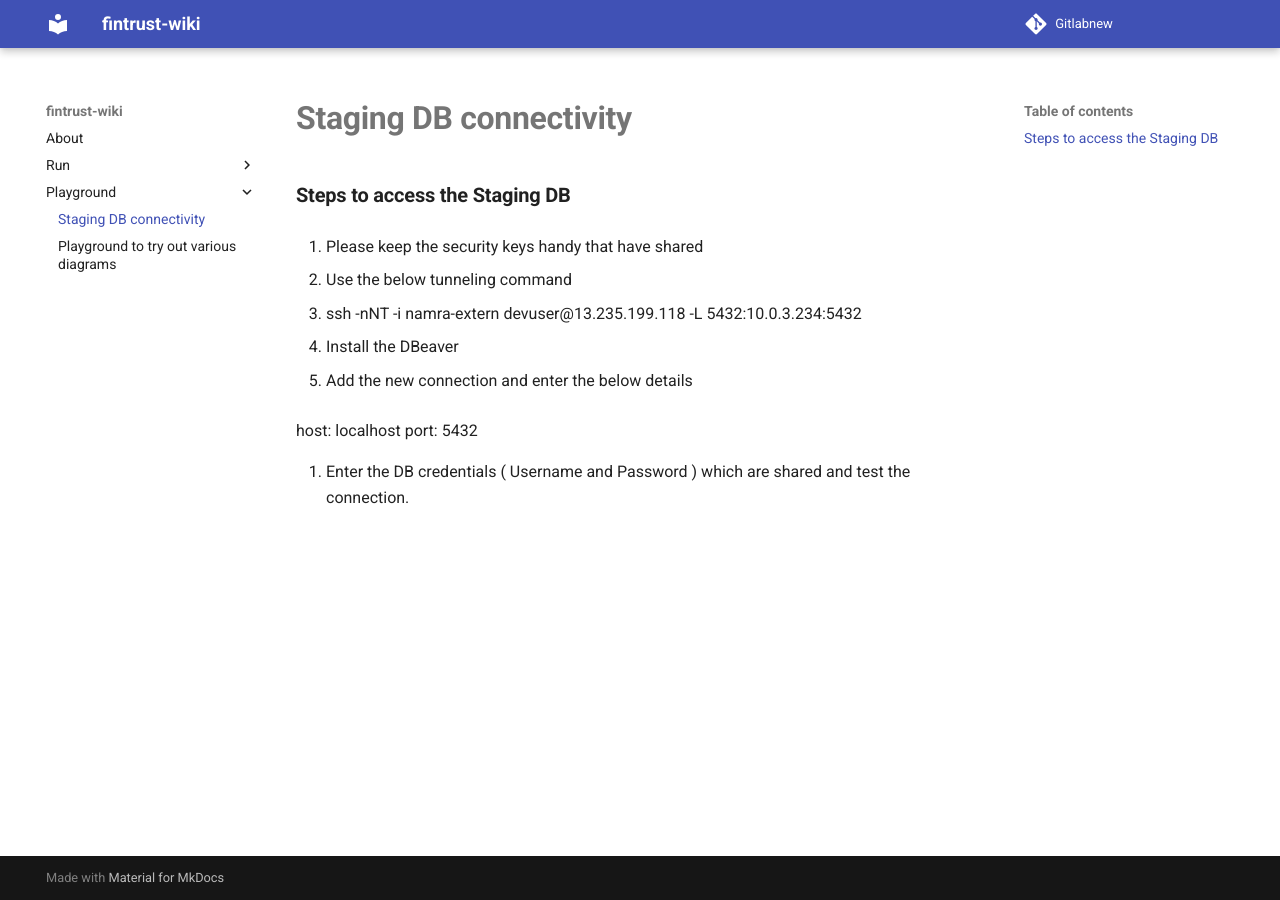
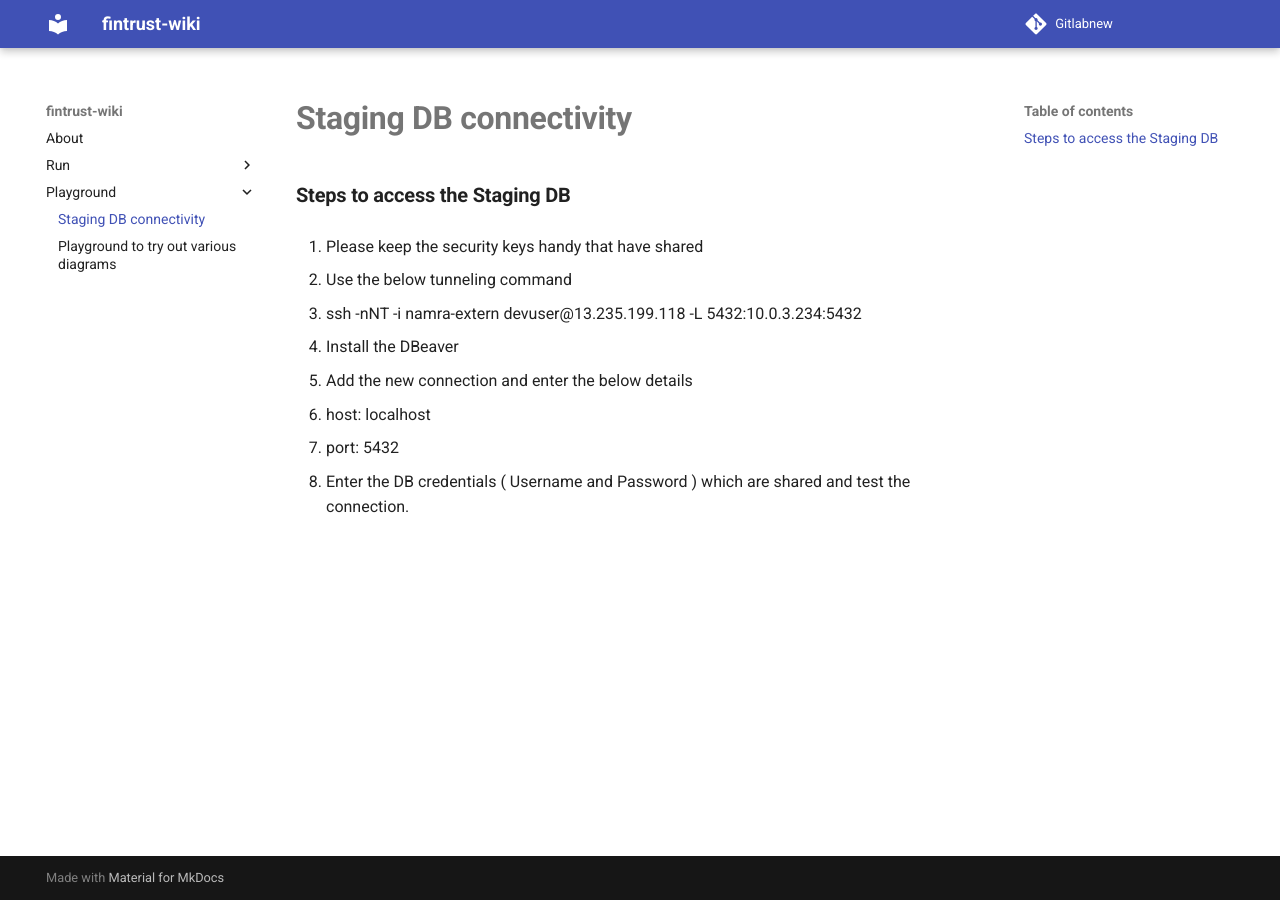
Before and after one commit to prasadkothapally/hari, an MkDocs documentation site: the page built from docs/playground/Staging Database.md, in a window 1280 px wide. Built offline with MkDocs 1.6.1 and Material for MkDocs 9.7.7, drawn with Linux system fonts in a browser that asks for light colours.

```diff
--- a/docs/playground/Staging Database.md
+++ b/docs/playground/Staging Database.md
@@ -12,7 +12,7 @@
 
 4. Add the new connection and enter the below details
 
-   host: localhost
-   port: 5432
+   - host: localhost
+   - port: 5432
 
 5. Enter the DB credentials ( Username and Password ) which are shared and test the connection.
```
